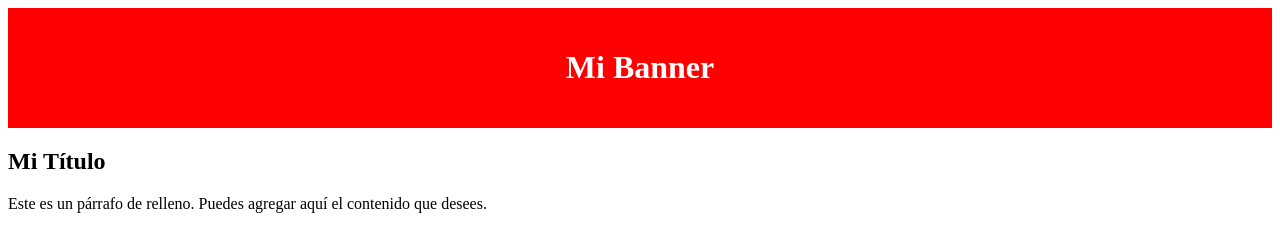
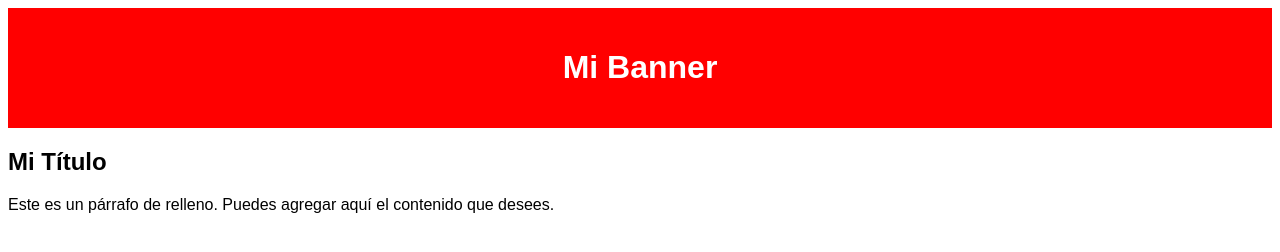
Before and after one commit to Alejin2014/chef-gpt, a plain HTML site: page index.html in a window 1280 px wide. Drawn offline with Linux system fonts and the light colour scheme.

Commit message:
Update index.html

```diff
--- a/index.html
+++ b/index.html
@@ -5,13 +5,17 @@
     <meta name="viewport" content="width=device-width, initial-scale=1.0">
     <title>Chef Gpt</title>
         <style>
-        /* Estilos para el banner */
         .banner {
-            background-color: #f00; /* Color de fondo del banner */
-            color: #fff; /* Color del texto en el banner */
-            text-align: center; /* Centrar el texto */
-            padding: 20px; /* Espaciado interno */
+            background-color: #f00;
+            color: #fff;
+            text-align: center;
+            padding: 20px;
         }
+            body {
+  background-color: white;
+  font-family: sans-serif;
+}
+
     </style>
 </head>
 <body>
```
